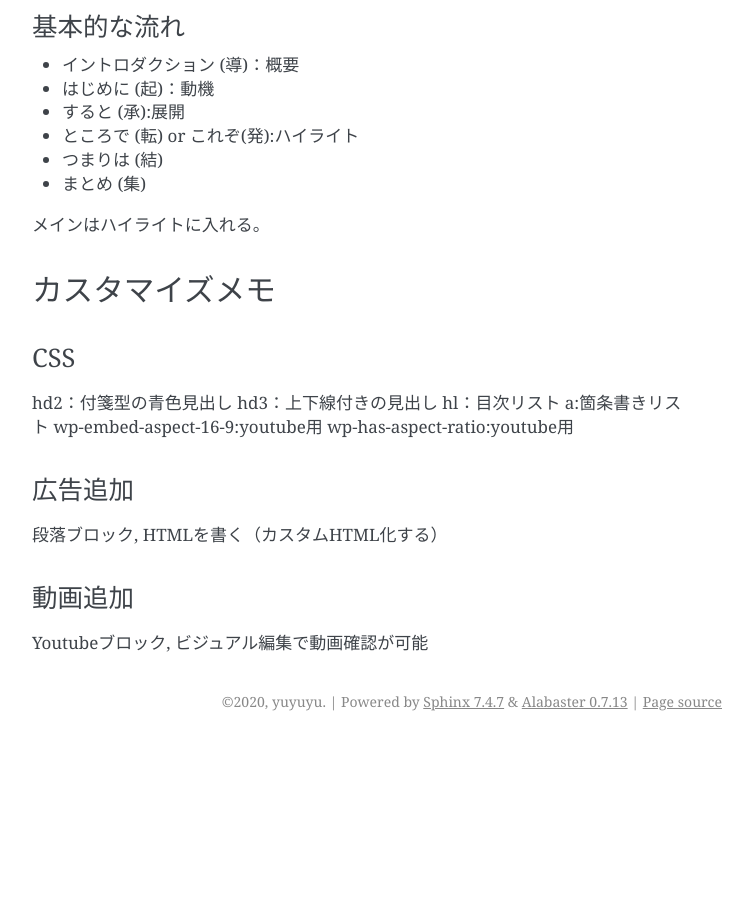
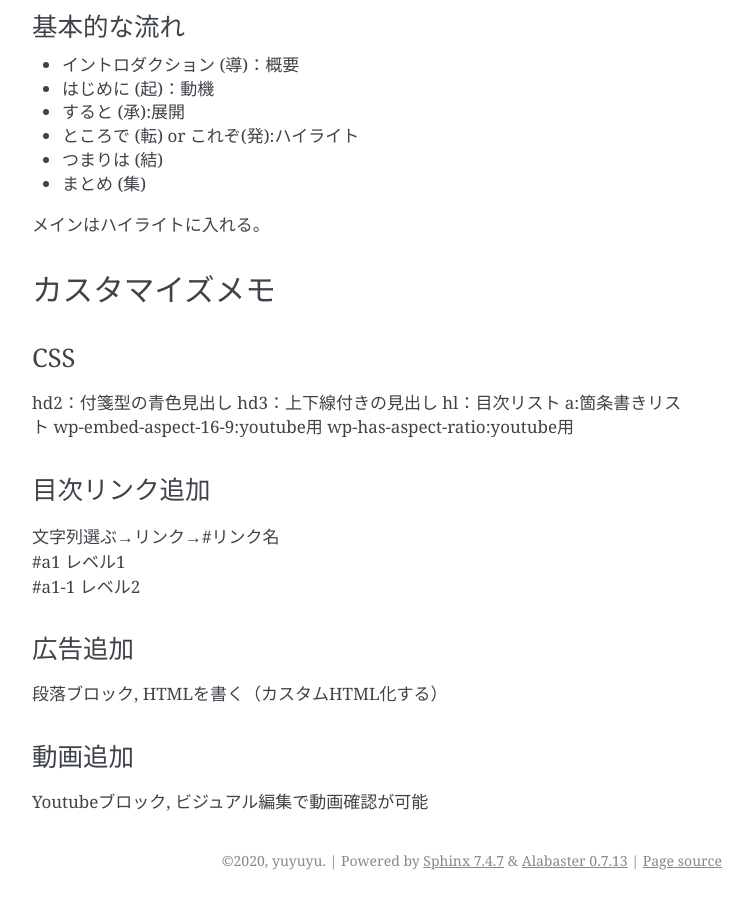
Before and after one commit to yuyuyu0706/sphinx, a Sphinx documentation site: the page built from sphinx/source/work/page05_blog.rst, in a window 1280 px wide and 900 px high, scrolled down 1158 px. Shown: the whole window, without its empty margins (388-1141 px from the left). Built offline with Sphinx 7.4.7, drawn with Linux system fonts in a browser that asks for light colours; pages that are not in the unit, such as notebooks, are missing from menus; before the commit the page ends 1899 px from its top, so only the background shows below that.

Commit message:
auto commit

```diff
--- a/sphinx/source/work/page05_blog.rst
+++ b/sphinx/source/work/page05_blog.rst
@@ -56,6 +56,12 @@ a:箇条書きリスト
 wp-embed-aspect-16-9:youtube用
 wp-has-aspect-ratio:youtube用
 
+目次リンク追加
+********************
+| 文字列選ぶ→リンク→#リンク名
+| #a1   レベル1
+| #a1-1 レベル2
+
 広告追加
 ********************
 段落ブロック, HTMLを書く（カスタムHTML化する）
```
